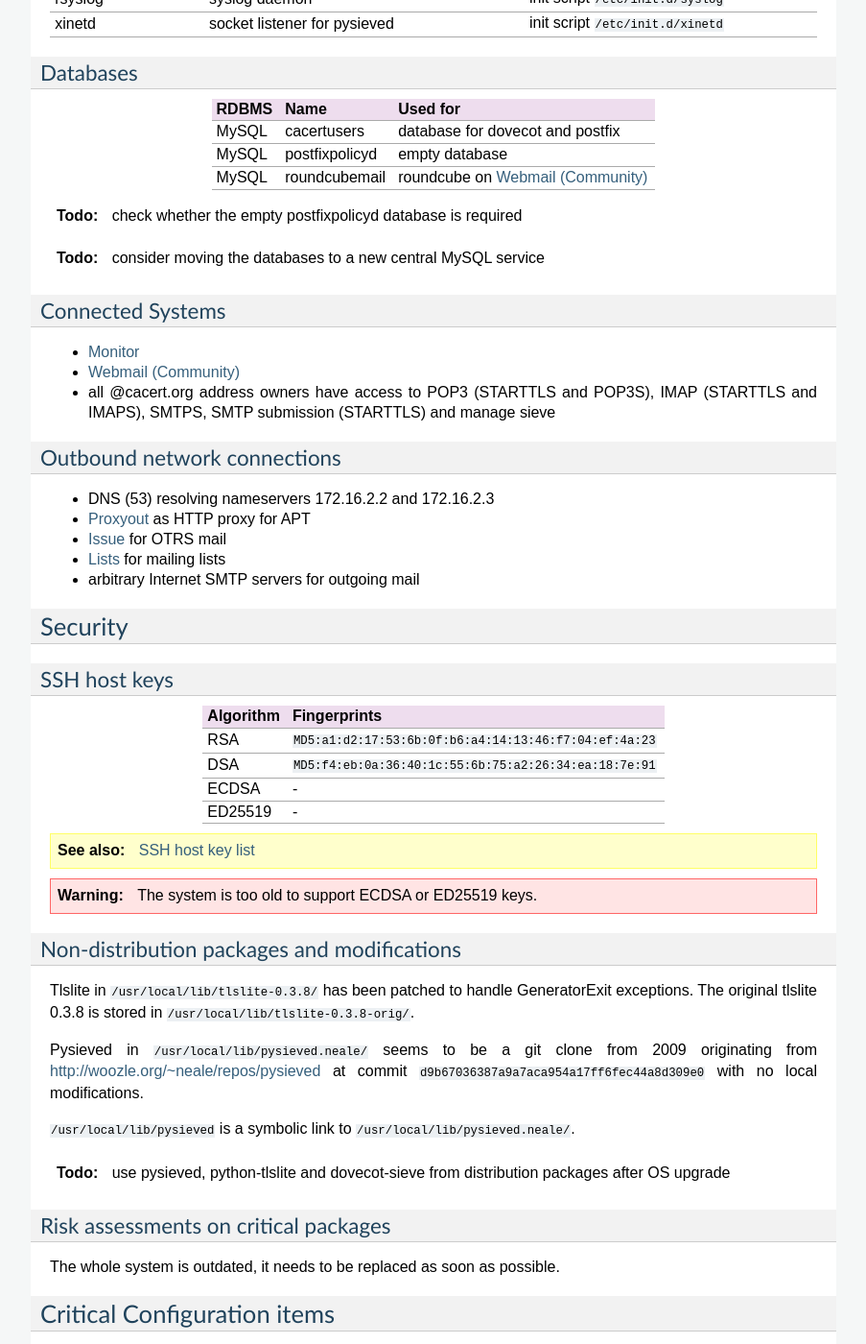
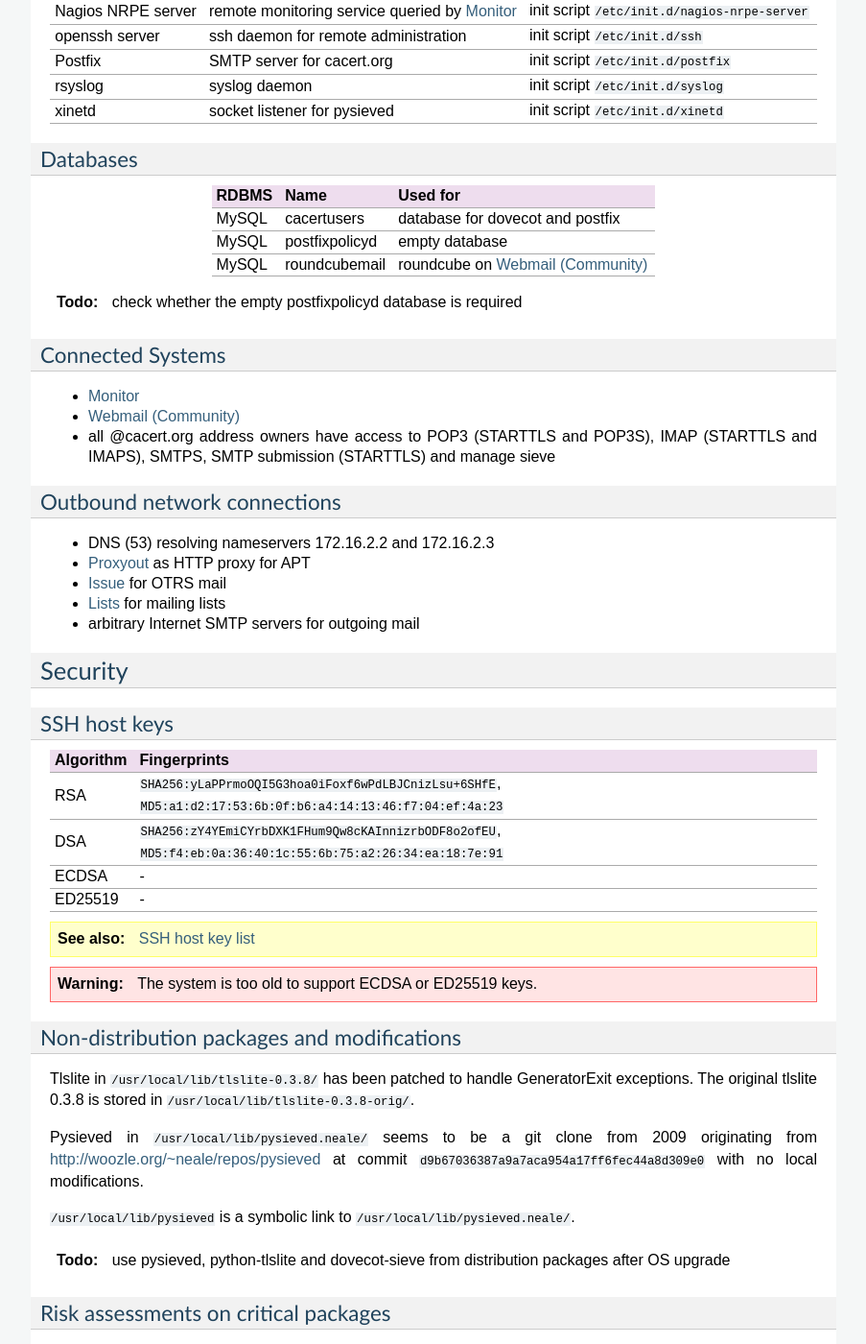
Before and after one commit to CAcertOrg/cacert-infradocs, a Sphinx documentation site: the page built from docs/systems/email.rst, in a window 1280 px wide and 1400 px high, scrolled down 2441 px. Shown: the whole window at 96% size, without its empty margins (198-1101 px from the left). Built offline with Sphinx 7.4.7, drawn with Linux system fonts in a browser that asks for light colours; pages that are not in the unit, such as notebooks, are missing from menus; cross-references to code outside the pages are shown as plain code; some of the changed text lies outside the part shown.

Commit message:
Update email documentation
- add monitoring link
- trash idea to centralize MySQL
- add SHA256 fingerprints for ssh host keys
- update todo list items

```diff
--- a/docs/systems/email.rst
+++ b/docs/systems/email.rst
@@ -212,8 +217,6 @@ Databases
 
 .. todo:: check whether the empty postfixpolicyd database is required
 
-.. todo:: consider moving the databases to a new central MySQL service
-
 Connected Systems
 -----------------
 
@@ -235,8 +238,8 @@ Security
 ========
 
 .. sshkeys::
-   :RSA: a1:d2:17:53:6b:0f:b6:a4:14:13:46:f7:04:ef:4a:23
-   :DSA: f4:eb:0a:36:40:1c:55:6b:75:a2:26:34:ea:18:7e:91
+   :RSA: SHA256:yLaPPrmoOQI5G3hoa0iFoxf6wPdLBJCnizLsu+6SHfE MD5:a1:d2:17:53:6b:0f:b6:a4:14:13:46:f7:04:ef:4a:23
+   :DSA: SHA256:zY4YEmiCYrbDXK1FHum9Qw8cKAInnizrbODF8o2ofEU MD5:f4:eb:0a:36:40:1c:55:6b:75:a2:26:34:ea:18:7e:91
 
 .. warning::
 
```
Also changed, not shown: other parts of docs/systems/email.rst (+11 -4 lines).
